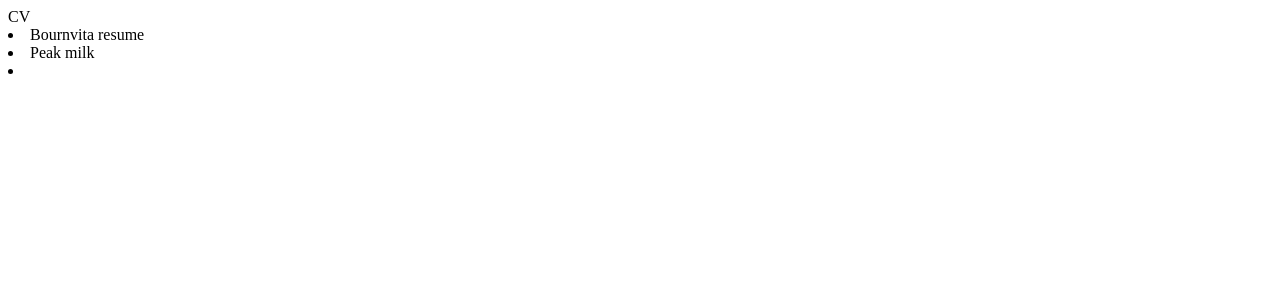
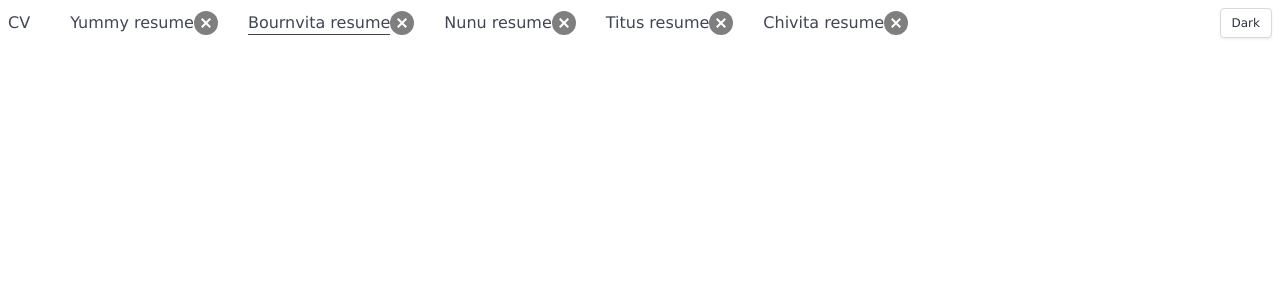
Before and after one commit to tsolawoyin/react.js, a React (Vite) app: page / in a window 1280 px wide. Shown: the top 300 px of the page. Built offline with nearby package versions, Linux system fonts and the light colour scheme.

Commit message:
In progress

```diff
--- a/src/components/Header.jsx
+++ b/src/components/Header.jsx
@@ -1,14 +1,73 @@
+import { useState } from 'react';
+import { v4 as randomID } from 'uuid';
+
+import '../css/Header.css';
+
+let tabList = [
+    {
+        isActive: false,
+        title: "Yummy resume",
+        key: randomID()
+    },
+    {
+        isActive: true,
+        title: "Bournvita resume",
+        key: randomID()
+    },
+    {
+        isActive: false,
+        title: "Nunu resume",
+        key: randomID()
+    },
+    {
+        isActive: false,
+        title: "Titus resume",
+        key: randomID()
+    },
+    {
+        isActive: false,
+        title: "Chivita resume",
+        key: randomID()
+    },
+]
 
 function Header () {
+    // tomorrow we useImmer.
+    let [tabs, setTabs] = useState(tabList);
+    // we need to update this stuff
+    function handleClick( e ) {
+        let id = e.target.id;
+
+        setTabs(tabs.map(tab => {
+            // turn off any existing one
+            if (tab.isActive) {
+                return {...tab, isActive: false};
+            }
+            // then check others...
+            if (tab.key == id) {
+                return {...tab, isActive: true}
+            } else {
+                return tab;
+            }
+        }))
+
+    }
+    let resumes = tabs.map(e => {
+        return (
+            <li key={e.key} onClick={handleClick} >
+                <span className={e.isActive ? "tab-name active" : "tab-name"} id={e.key}>{e.title}</span>
+                <span className='delete is-medium'></span>
+            </li>
+        )
+    })
     return (
-        <div>
+        <header className='p-2' id='header'>
             <div id="logo">CV</div>
-            <div id="tabs">
-                <li>Bournvita resume</li>
-                <li>Peak milk</li>
-                <li></li>
-            </div>
-        </div>
+            <ul id="tabs">
+                {resumes}
+            </ul>
+            <button className='button is-small'>Dark</button>
+        </header>
     )
 }
 
--- /dev/null
+++ b/src/css/Header.css
@@ -0,0 +1,26 @@
+#header {
+    display: flex;
+    gap: 40px;
+    font-family: Verdana, Geneva, Tahoma, sans-serif;
+    align-items: center;
+}
+
+#header button {
+    margin-left: auto;
+}
+
+header #tabs {
+    display: flex;
+    gap: 30px;
+}
+/* we will just have to work out the math needed and solve the problem. easy peasy */
+/* once the math is solved, easy peasy */
+
+#tabs li {
+    cursor: pointer;
+}
+
+.active {
+    border-bottom: 1px solid;
+    padding-bottom: 2px;
+}
--- a/src/main.jsx
+++ b/src/main.jsx
@@ -2,7 +2,7 @@
 import { createRoot } from 'react-dom/client'
 import App from './App.jsx'
 
-// import "bulma.css"
+import "bulma/css/bulma.css";
 
 createRoot(document.getElementById('root')).render(
   <StrictMode>
```
